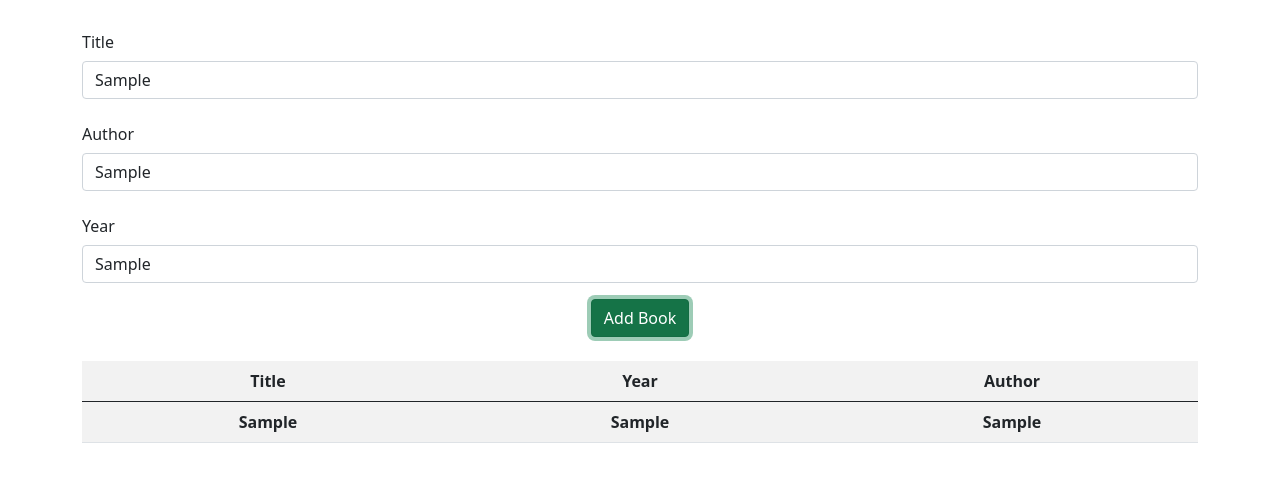
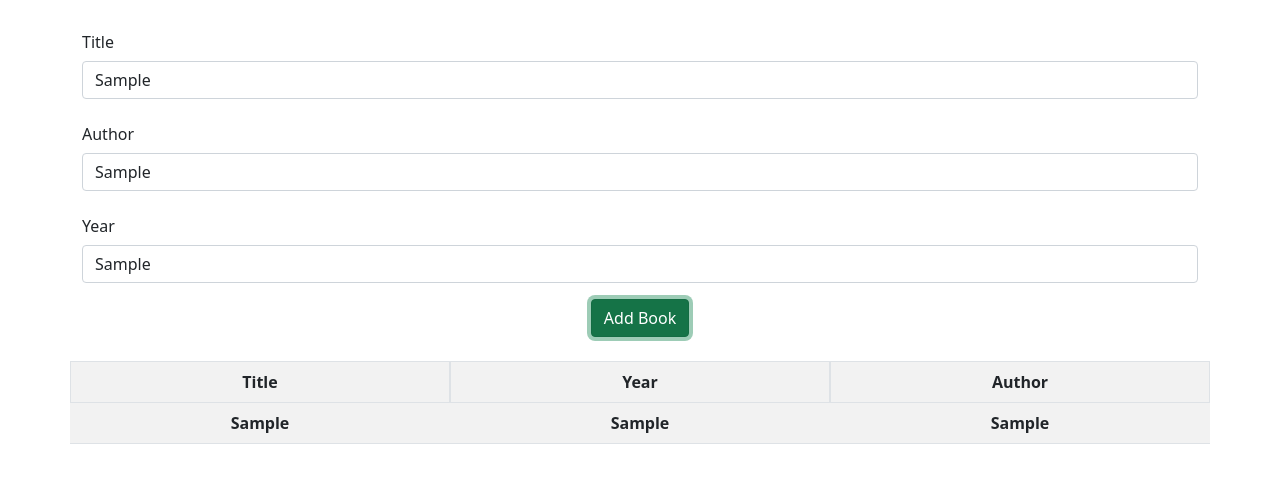
Before and after one commit to mahi1212/Book-List-App, a plain HTML site: page index.html in a window 1280 px wide. Both pictures are taken after typing "Sample", "Sample", "Sample" into the empty fields and a click on the button "Add Book". Shown: the part 169-652 px from the top of the page. Drawn offline with nearby package versions, Linux system fonts and the light colour scheme.

Commit message:
finished resposive

```diff
--- a/index.html
+++ b/index.html
@@ -36,10 +36,10 @@
         </form>
         <table class="table text-center table-striped mt-4">
             <thead">
-                <tr>
-                    <th>Title</th>
-                    <th>Year</th>
-                    <th>Author</th>
+                <tr class="row">
+                    <th class="border col-4">Title</th>
+                    <th class="border col-4">Year</th>
+                    <th class="border col-4">Author</th>
                 </tr>
             </thead>
             <tbody id="book-list">
--- a/index.js
+++ b/index.js
@@ -17,19 +17,22 @@ btn.addEventListener('click', function(e){
         alert("Kisu ekta input lagbo vai");
     }else{
         const newRow = document.createElement('tr');
+        newRow.classList.add('row')
 
         // creating new title
         const newTitle = document.createElement('th');
         newTitle.innerHTML = title.value;
+        newTitle.classList.add('col-4');
         newRow.appendChild(newTitle);
-
 
         const newAuthor = document.createElement('th');
         newAuthor.innerHTML = author.value;
+        newAuthor.classList.add('col-4');
         newRow.appendChild(newAuthor);
 
         const newYear = document.createElement('th');
         newYear.innerHTML = year.value;
+        newYear.classList.add('col-4');
         newRow.appendChild(newYear);
 
         bookList.appendChild(newRow);
```
